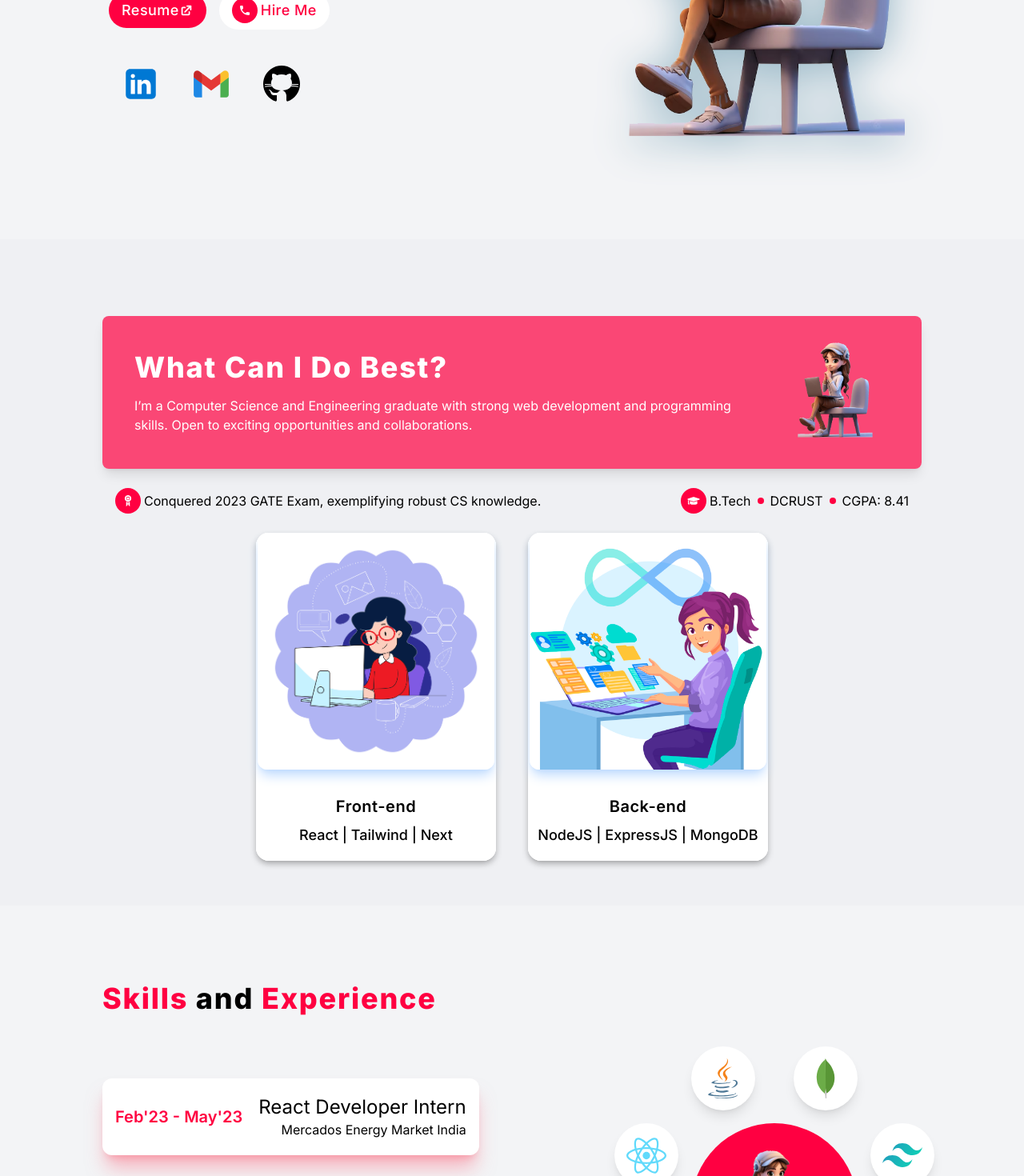
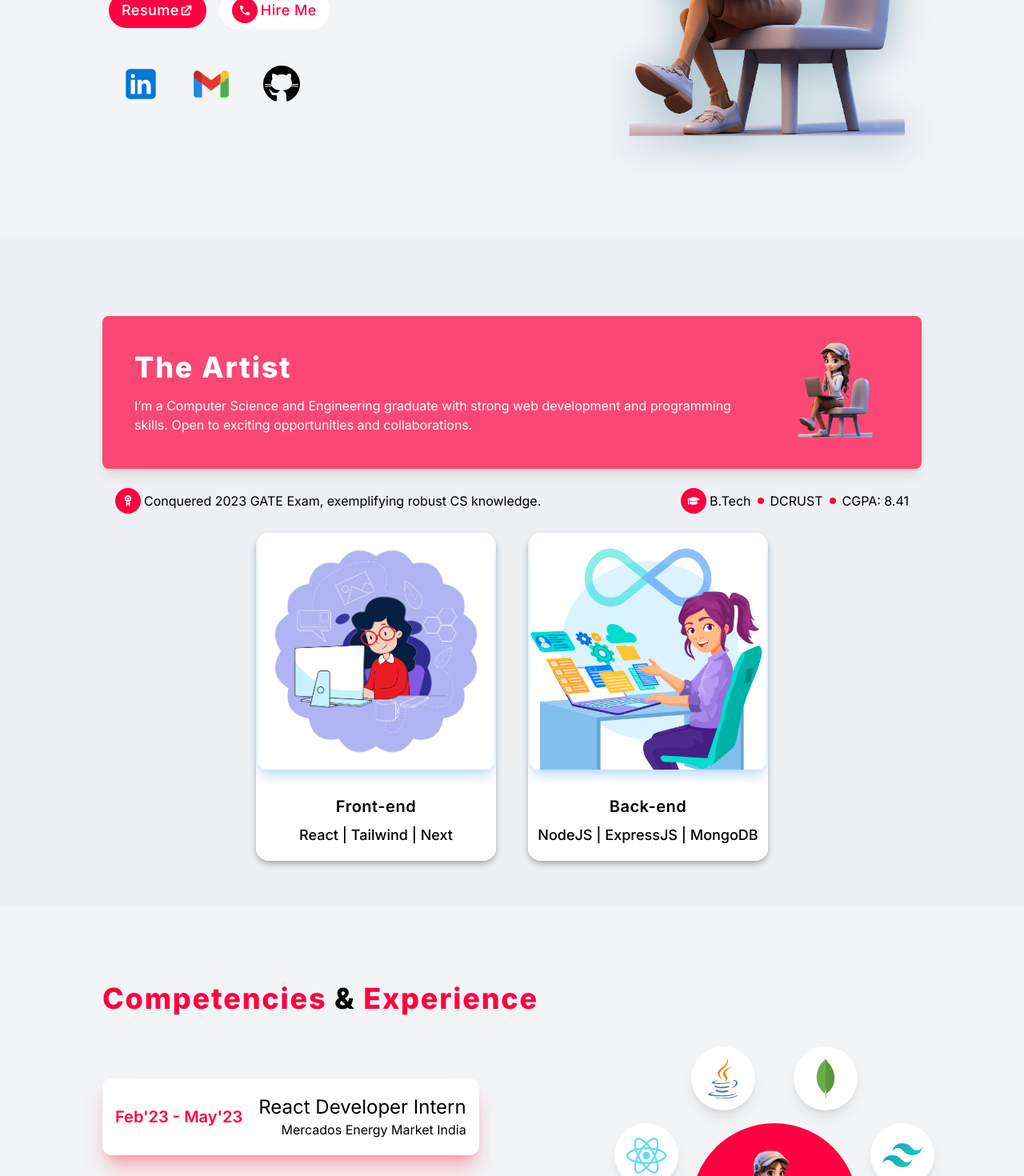
Before and after one commit to pallaviDwivedi1605/Pallavi_Dwivedi, a Next.js app: page / in a window 1280 px wide. Shown: the part 413-1883 px from the top of the page at 80% size. Built offline with nearby package versions, Linux system fonts and the light colour scheme.

Commit message:
portfolio done

```diff
--- a/components/About.tsx
+++ b/components/About.tsx
@@ -28,7 +28,7 @@ const About = () => {
       {/* image heading block */}
       <div className=" transition-all ease-in-out duration-300 bg-primary/70 text-white flex flex-col justify-between items-center gap-10 rounded-lg px-6 py-4  container shadow-lg md:px-10 md:flex-row md:hover:flex-row-reverse">
         <div className=" flex flex-col items-start gap-4">
-          <h2 className=" main_heading">What Can I Do Best?</h2>
+          <h2 className=" main_heading">The Artist</h2>
           <p className="text-left">
             I’m a Computer Science and Engineering graduate with strong web
             development and programming skills. Open to exciting opportunities
--- a/components/Skill.tsx
+++ b/components/Skill.tsx
@@ -70,7 +70,7 @@ const Skill = () => {
 
   return(
     <div className=" min-h-fit max-h-fit w-screen px-6 md:px-32 flex flex-col gap-32 md:gap-20 items-start">
-      <h1 className="main_heading text-primary">Skills <span className="text-black">and</span> Experience</h1>
+      <h1 className="main_heading text-primary">Competencies <span className="text-black">&</span> Experience</h1>
       <div className="w-full flex flex-col-reverse gap-40 md:flex-row md:justify-between md:pe-20 ">
         <Experince />
         <SkillSection />
```
